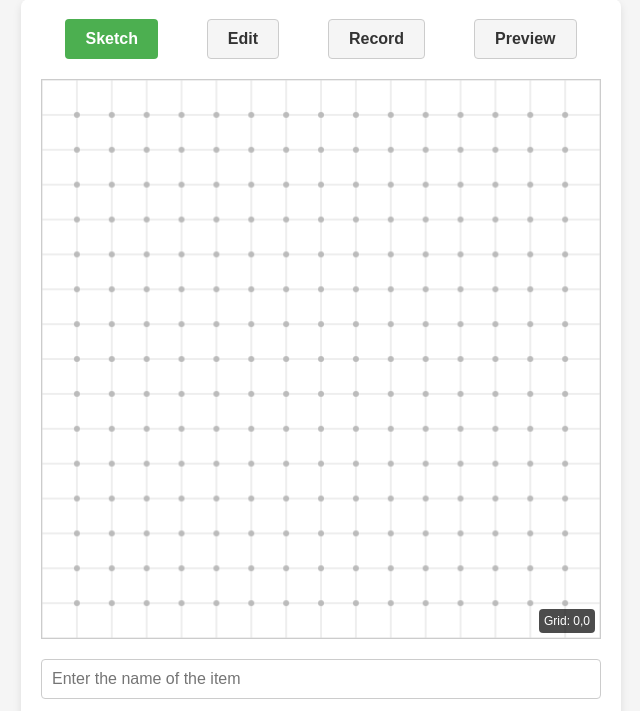
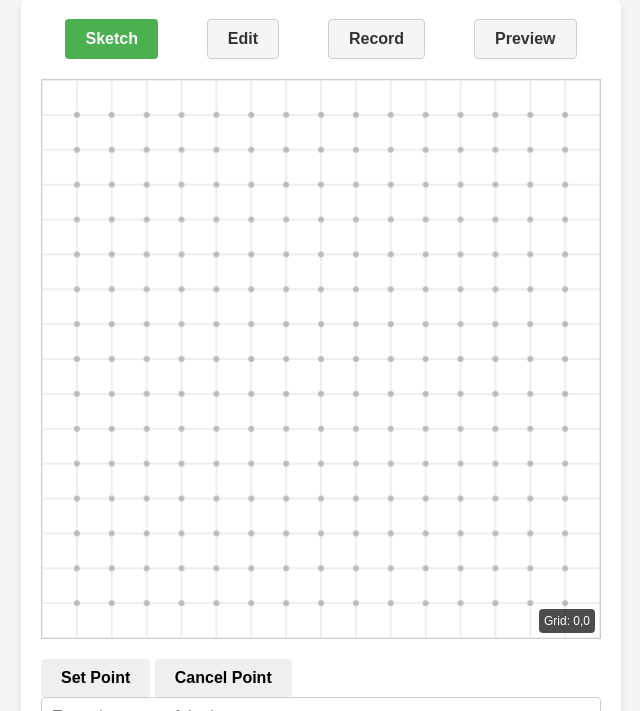
Before and after one commit to natemac/Anticipation-Daily, a plain HTML site: page anticipation-builder.html in a window 1280 px wide. Shown: the part 73-784 px from the top of the page, without its empty margins (319-959 px from the left). Drawn offline with Linux system fonts and the light colour scheme.

Commit message:
Add files via upload

```diff
--- a/anticipation-builder.html
+++ b/anticipation-builder.html
@@ -22,6 +22,13 @@
             <canvas id="gridCanvas" class="grid-canvas"></canvas>
             <div class="recording-indicator">RECORDING</div>
             <div class="position-display" id="positionDisplay">Grid: 0,0</div>
+            <div class="touch-indicator" id="touchIndicator"></div>
+        </div>
+
+        <!-- Touch Controls -->
+        <div class="touch-controls">
+            <button id="setPointBtn" class="touch-btn">Set Point</button>
+            <button id="cancelPointBtn" class="touch-btn">Cancel Point</button>
         </div>
 
         <div class="form-row">
```
